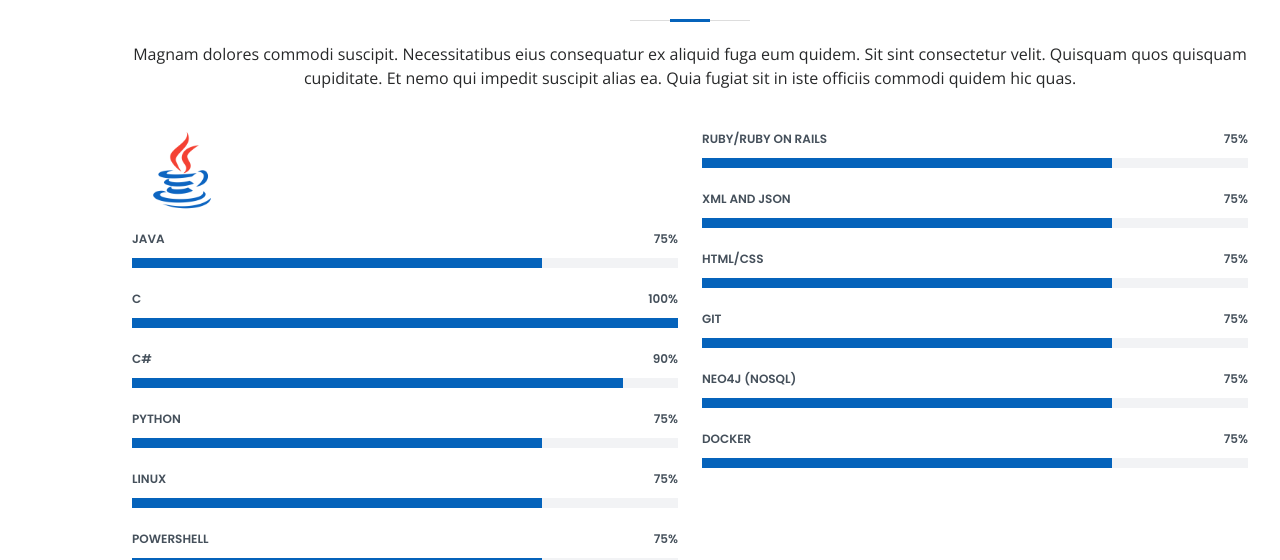
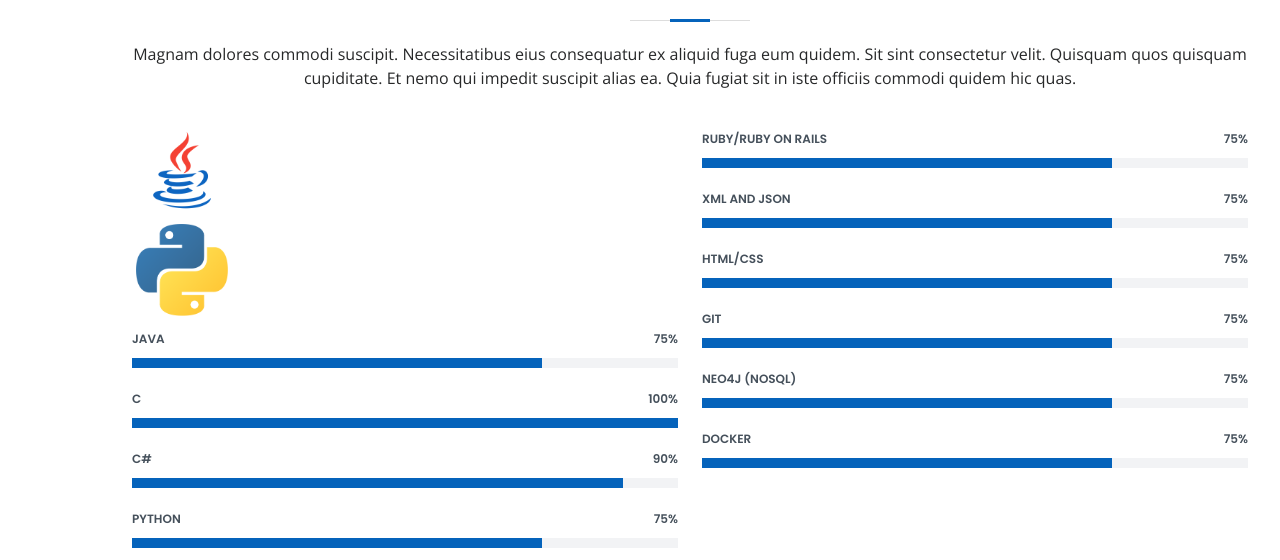
Before and after one commit to Brandon-Bullock/Brandon-Bullock.github.io, a PHP site: page /index1.html in a window 1280 px wide. Shown: the part 1984-2544 px from the top of the page. Run offline with PHP 8.4, Linux system fonts and the light colour scheme.

Commit message:
added python skill logo

```diff
--- a/assets/css/style.css
+++ b/assets/css/style.css
@@ -499,7 +499,7 @@ section {
 
 .skills .skills-item .skills-img {
   width: 100px;
-  border-radius: 50%;
+  border-radius: 15%;
   border: 4px solid #fff;
   margin: 0 auto;
 }
--- a/index1.html
+++ b/index1.html
@@ -177,7 +177,11 @@
           <div class="col-lg-6">
 
             <div class="skills-item">
-              <img src="assets/img/skills/java.png" class="skills-img">
+              <img src="assets/img/skills/javaLogo.png" class="skills-img">
+            </div>
+
+            <div class="skills-item">
+              <img src="assets/img/skills//pythonLogo.png" class="skills-img">
             </div>
 
             <div class="progress">
```
Also changed, not shown: assets/img/skills/Java.png (deleted), assets/img/skills/javaLogo.png.
